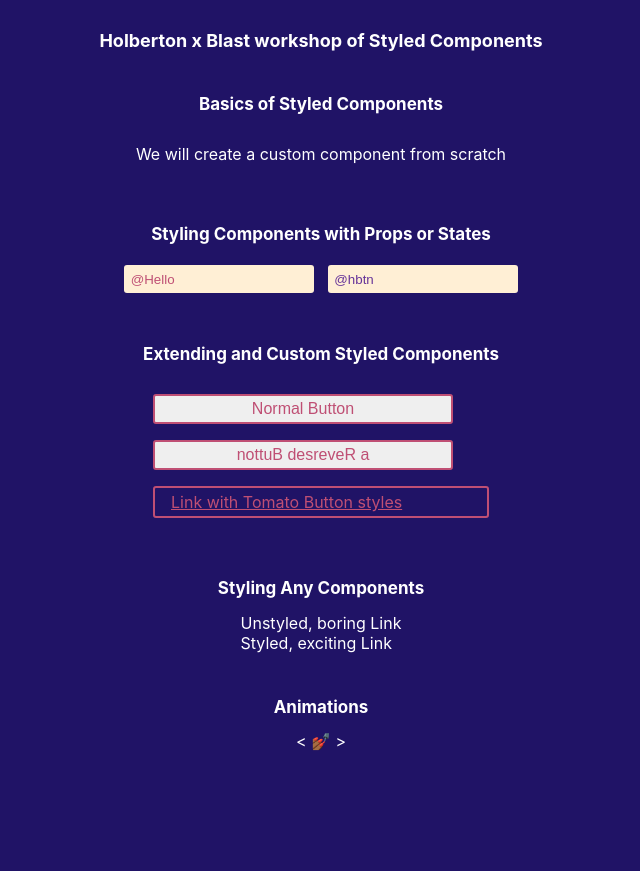
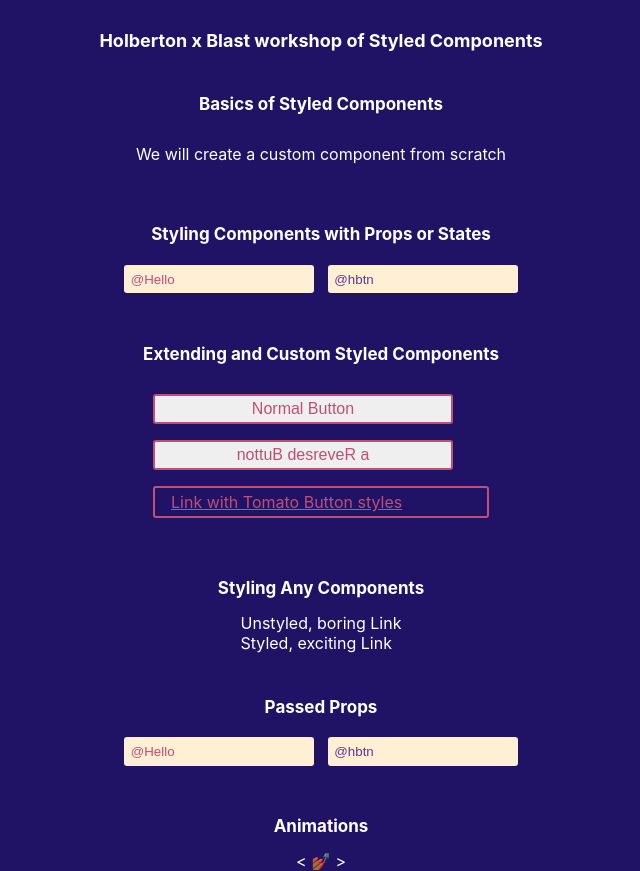
Before and after one commit to Miguel22247/workshops-hbtn, a React (Create React App) app: page / in a window 1280 px wide. Shown: the whole page, without its empty margins (319-959 px from the left). Before the commit the page ends 800 px from the top, so only its background shows below. Built offline with nearby package versions, Linux system fonts and the light colour scheme.

Commit message:
change name and add the section Passed Props

```diff
--- a/src/App.jsx
+++ b/src/App.jsx
@@ -6,7 +6,7 @@
 import { ExtendingStyling } from "./components/extending-styles";
 import { StylingAnything } from "./components/styling-any-component";
 import { StylingWithPropsAndStates } from "./components/passed-props";
-import { AnimationsShow } from "./components/animations";
+import { AnimationsShow } from "./components/animations/Rotation";
 
 const Main = styled.main`
   display: flex;
@@ -41,6 +41,10 @@
           <StylingAnything />
         </S.Wrapper>
         <S.Wrapper>
+          <S.Subtitle>Passed Props</S.Subtitle>
+          <StylingWithPropsAndStates />
+        </S.Wrapper>
+        <S.Wrapper>
           <S.Subtitle>Animations</S.Subtitle>
           <AnimationsShow />
         </S.Wrapper>
```
Also changed, not shown: src/components/animations/Rotation.jsx (renamed from src/components/animations/index.jsx).
